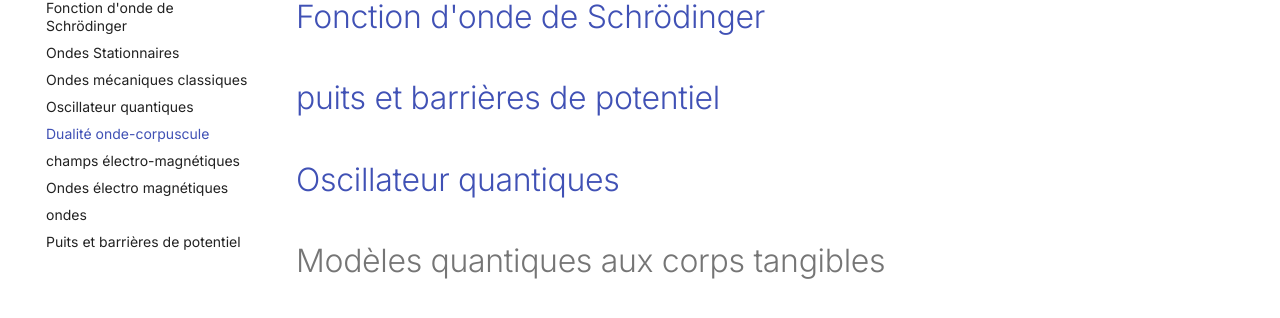
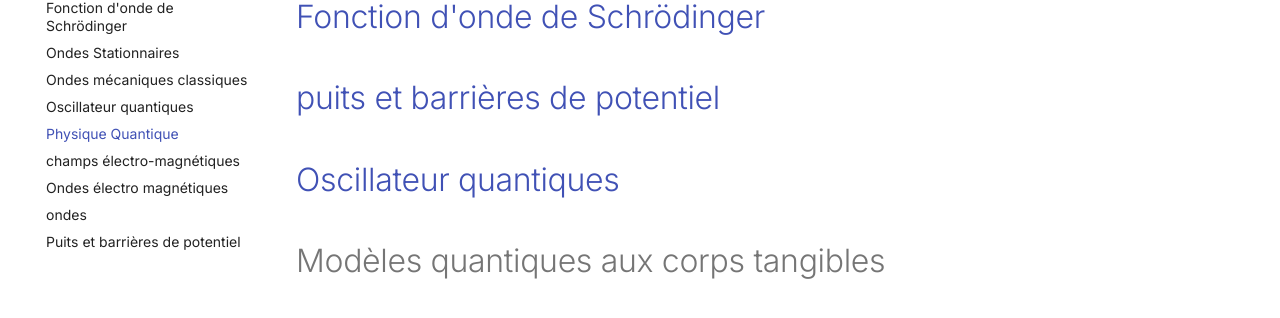
Before and after one commit to Aymco/public-obsidian, an MkDocs documentation site: the page built from docs/Physique 3/Physique Quantique.md, in a window 1280 px wide. Shown: the part 232-550 px from the top of the page. Built offline with MkDocs 1.6.1 and Material for MkDocs 9.7.7, drawn with Linux system fonts in a browser that asks for light colours; comment, search, counter and statistics services are not loaded.

Commit message:
PUSH NOTE : Physique Quantique.md

```diff
--- a/docs/Physique 3/Physique Quantique.md
+++ b/docs/Physique 3/Physique Quantique.md
@@ -4,7 +4,8 @@ category: Physique 3
 tags:
   - matière
 created: 2023-12-20
-updated: 2024-01-02
+updated: 2024-01-06
+title: Physique Quantique
 ---
 
 # [Dualité onde-corpuscule](Dualit%C3%A9%20onde-corpuscule.md)
```
